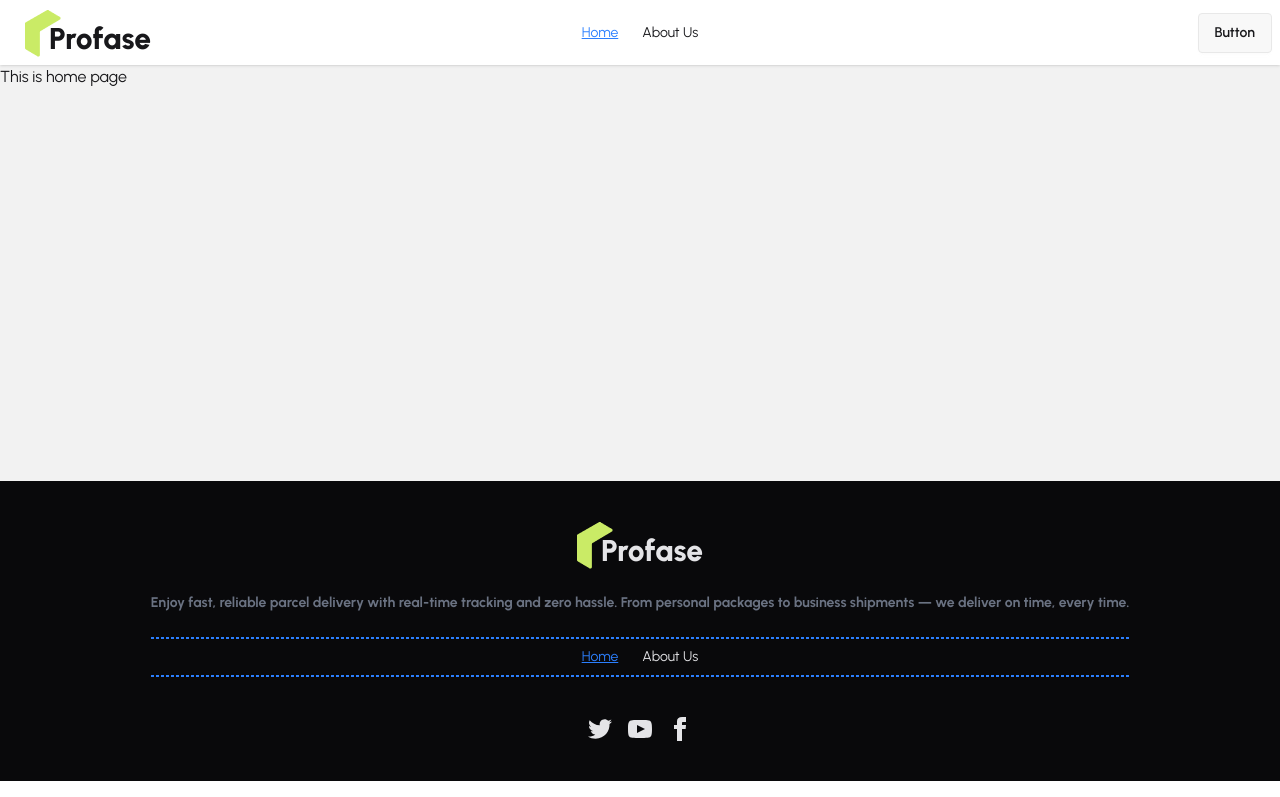
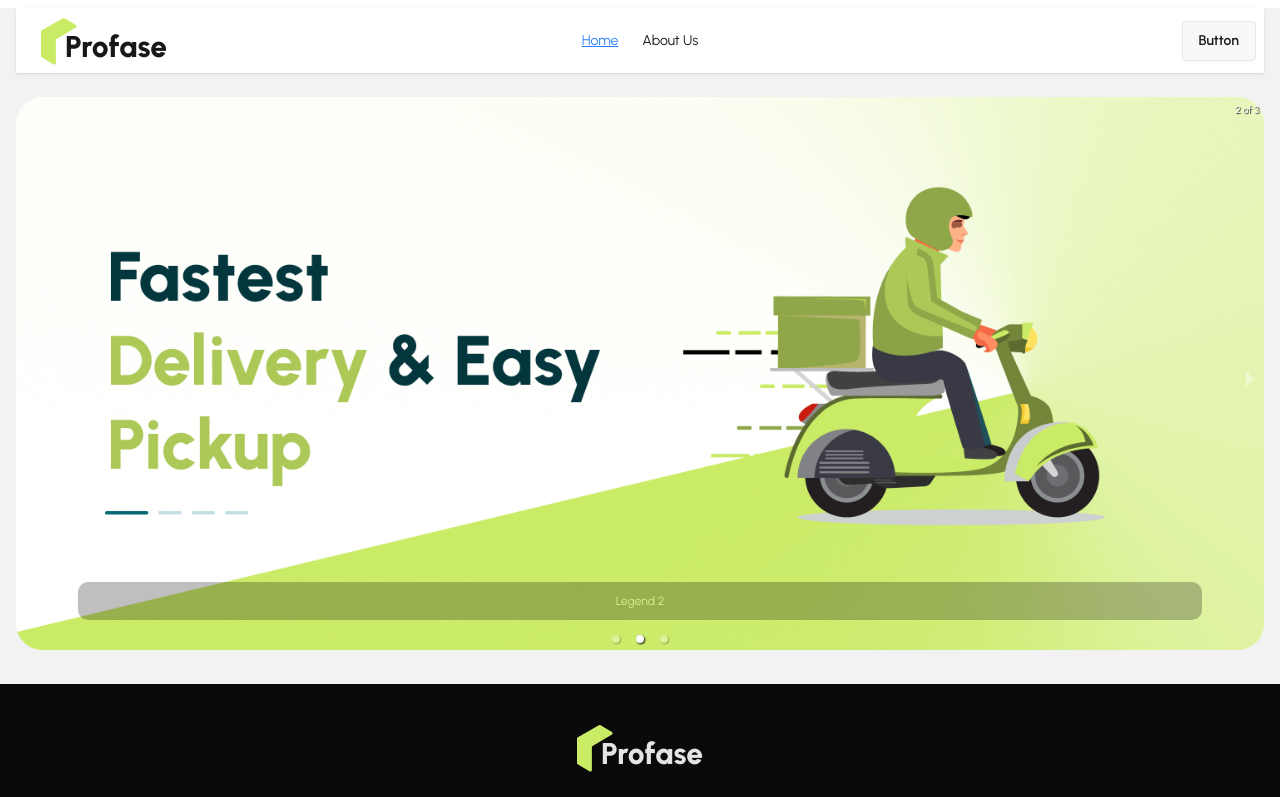
Before and after one commit to rjriajul1/profast-client, a React (Vite) app: page / in a window 1280 px wide. Shown: the top 797 px of the page. Built offline with nearby package versions, Linux system fonts and the light colour scheme.

Commit message:
added carosule banner

```diff
--- a/package.json
+++ b/package.json
@@ -14,6 +14,7 @@
     "daisyui": "^5.0.43",
     "react": "^19.1.0",
     "react-dom": "^19.1.0",
+    "react-responsive-carousel": "^3.2.23",
     "react-router": "^7.6.2",
     "tailwindcss": "^4.1.10"
   },
--- a/src/layOuts/RootLayout.jsx
+++ b/src/layOuts/RootLayout.jsx
@@ -5,13 +5,15 @@
 
 const RootLayout = () => {
     return (
-        <div className='bg-accent'>
+      <div className='bg-accent'>
+          <div className=' max-w-[1600px] mx-auto px-4'>
             <Navbar></Navbar>
             <div className='min-h-[calc(100vh-384px)]'>
                 <Outlet></Outlet>
             </div>
+        </div>
             <Footer></Footer>
-        </div>
+      </div>
     );
 };
 
--- a/src/pages/home/Home.jsx
+++ b/src/pages/home/Home.jsx
@@ -1,9 +1,10 @@
 import React from 'react';
+import Banner from './banner/Banner';
 
 const Home = () => {
     return (
         <div>
-            <p className='bg-accent'>This is home page </p>
+            <Banner></Banner>
         </div>
     );
 };
--- /dev/null
+++ b/src/pages/home/banner/Banner.jsx
@@ -0,0 +1,28 @@
+import React from "react";
+import "react-responsive-carousel/lib/styles/carousel.min.css";
+import banner1 from "../../../assets/banner/banner1.png";
+import banner2 from "../../../assets/banner/banner2.png";
+import banner3 from "../../../assets/banner/banner3.png";
+import { Carousel } from "react-responsive-carousel";
+const Banner = () => {
+  return (
+    <div className="py-6">
+      <Carousel autoPlay={true} infiniteLoop={true} showThumbs={false}>
+        <div>
+          <img src={banner1} />
+          <p className="legend">Legend 1</p>
+        </div>
+        <div>
+          <img src={banner2} />
+          <p className="legend">Legend 2</p>
+        </div>
+        <div>
+          <img src={banner3} />
+          <p className="legend">Legend 3</p>
+        </div>
+      </Carousel>
+    </div>
+  );
+};
+
+export default Banner;
--- a/src/pages/shared/header/Navbar.jsx
+++ b/src/pages/shared/header/Navbar.jsx
@@ -15,7 +15,7 @@
     </>
   );
   return (
-    <div className="navbar bg-base-100 shadow-sm">
+    <div className="navbar bg-base-100 shadow-sm mt-2">
       <div className="navbar-start">
         <div className="dropdown">
           <div tabIndex={0} role="button" className="btn btn-ghost lg:hidden">
```
Also changed, not shown: 1 other file (tests, documents, lock files or other folders).
